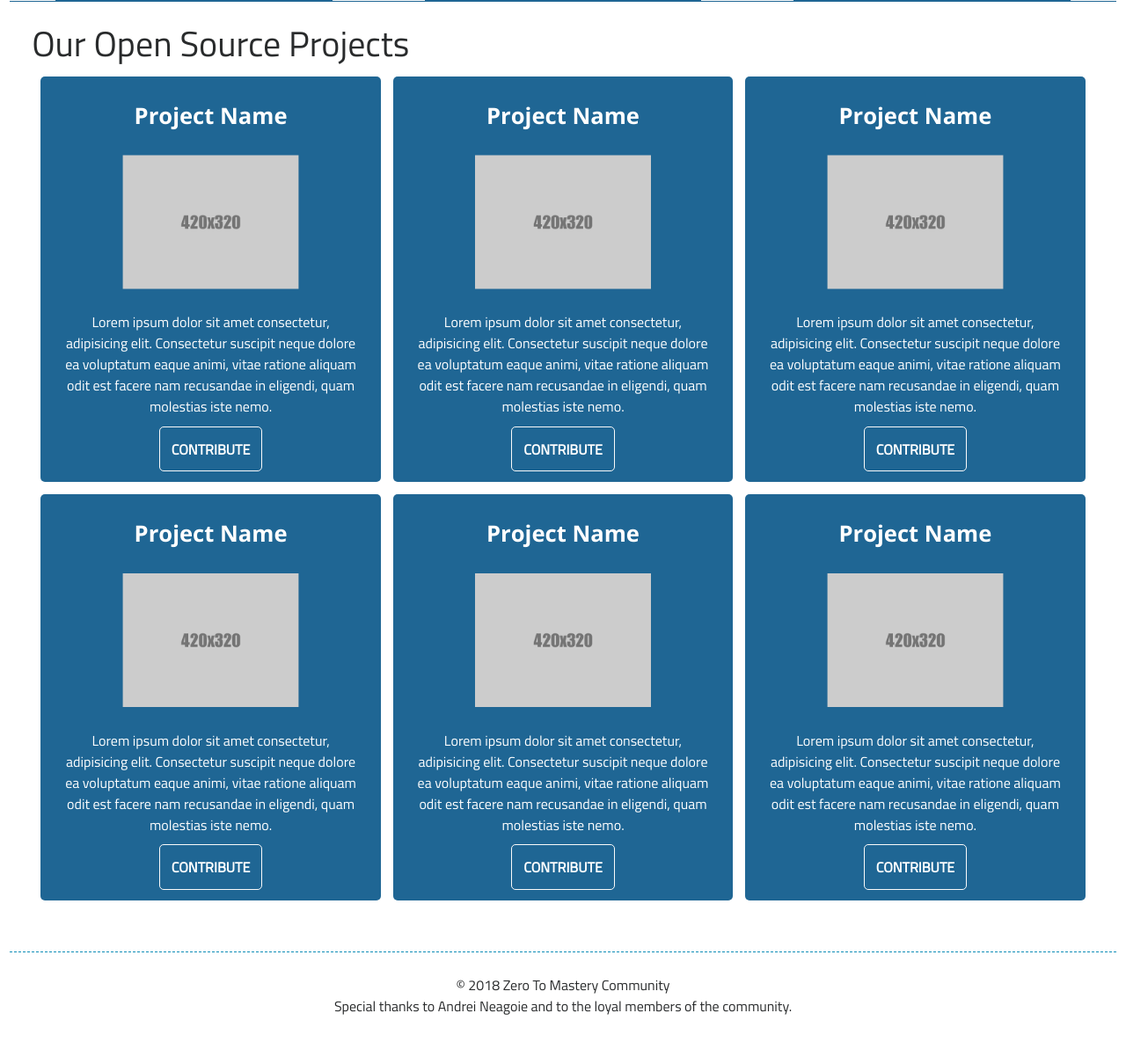
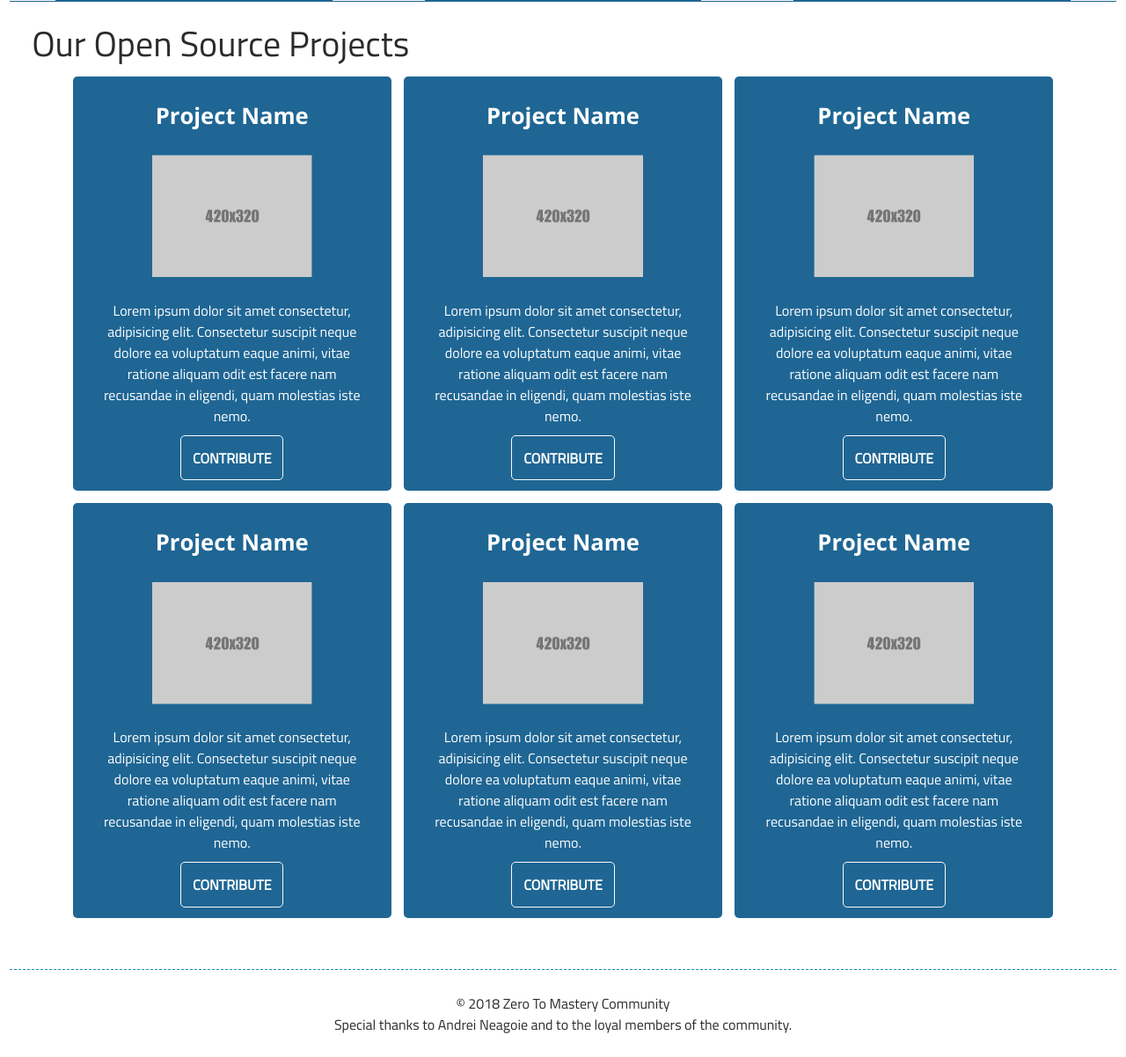
Before and after one commit to zero-to-mastery/old-zero-to-mastery-website, a PHP site: page / in a window 1280 px wide. Shown: the part 1779-2981 px from the top of the page at 88% size. Before the commit the page ends 2933 px from the top, so only its background shows below. Run offline with PHP 8.4, Linux system fonts and the light colour scheme; some libraries are stand-ins or nearby versions; some web fonts are replaced.

Commit message:
Update styles.css: change .project width to 30% to make cards responsive to different screen sizes

```diff
--- a/assets/css/style.css
+++ b/assets/css/style.css
@@ -170,7 +170,7 @@
       }
 
       .project {
-          width: 32%;
+          width: 30%;
           margin: 7px;
           padding: 2vw;
           color: white;
```
